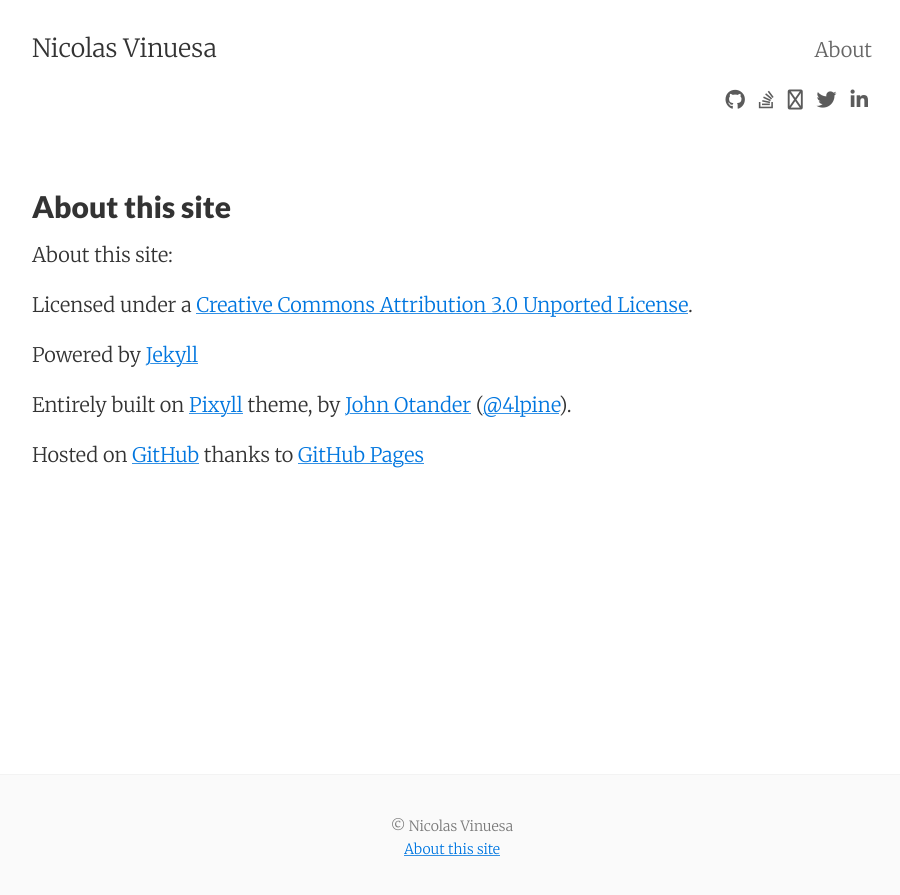
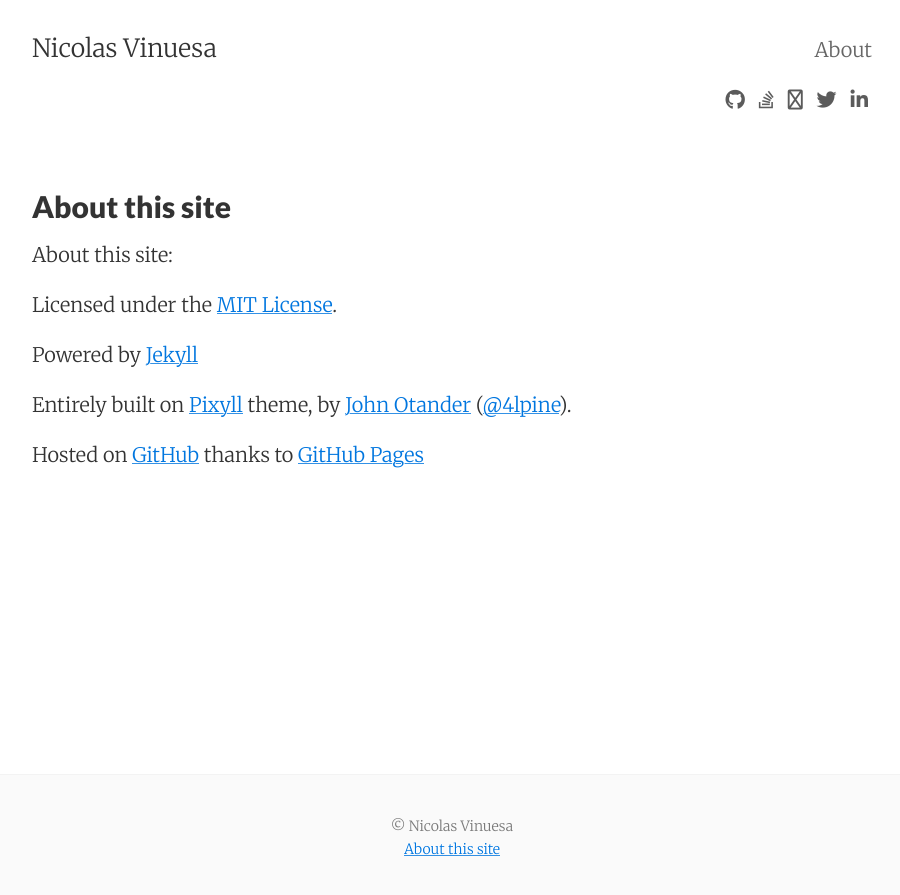
Before and after one commit to nvinuesa/nvinuesa.github.io, a Jekyll site: the page built from legal.md, in a window 1280 px wide. Shown: the top 895 px of the page, without its empty margins (188-1088 px from the left). Built offline with Jekyll 4.4.1, drawn with Linux system fonts in a browser that asks for light colours; nearby versions of some CDN libraries.

Commit message:
corrected legal

```diff
--- a/legal.md
+++ b/legal.md
@@ -7,7 +7,7 @@
 
 About this site:
 
-Licensed under a [Creative Commons Attribution 3.0 Unported License](http://creativecommons.org/licenses/by/3.0/deed.en_US).
+Licensed under the [MIT License](http://opensource.org/licenses/MIT).
 
 Powered by [Jekyll](http://jekyllrb.com/ "Jekyll")
 
```
